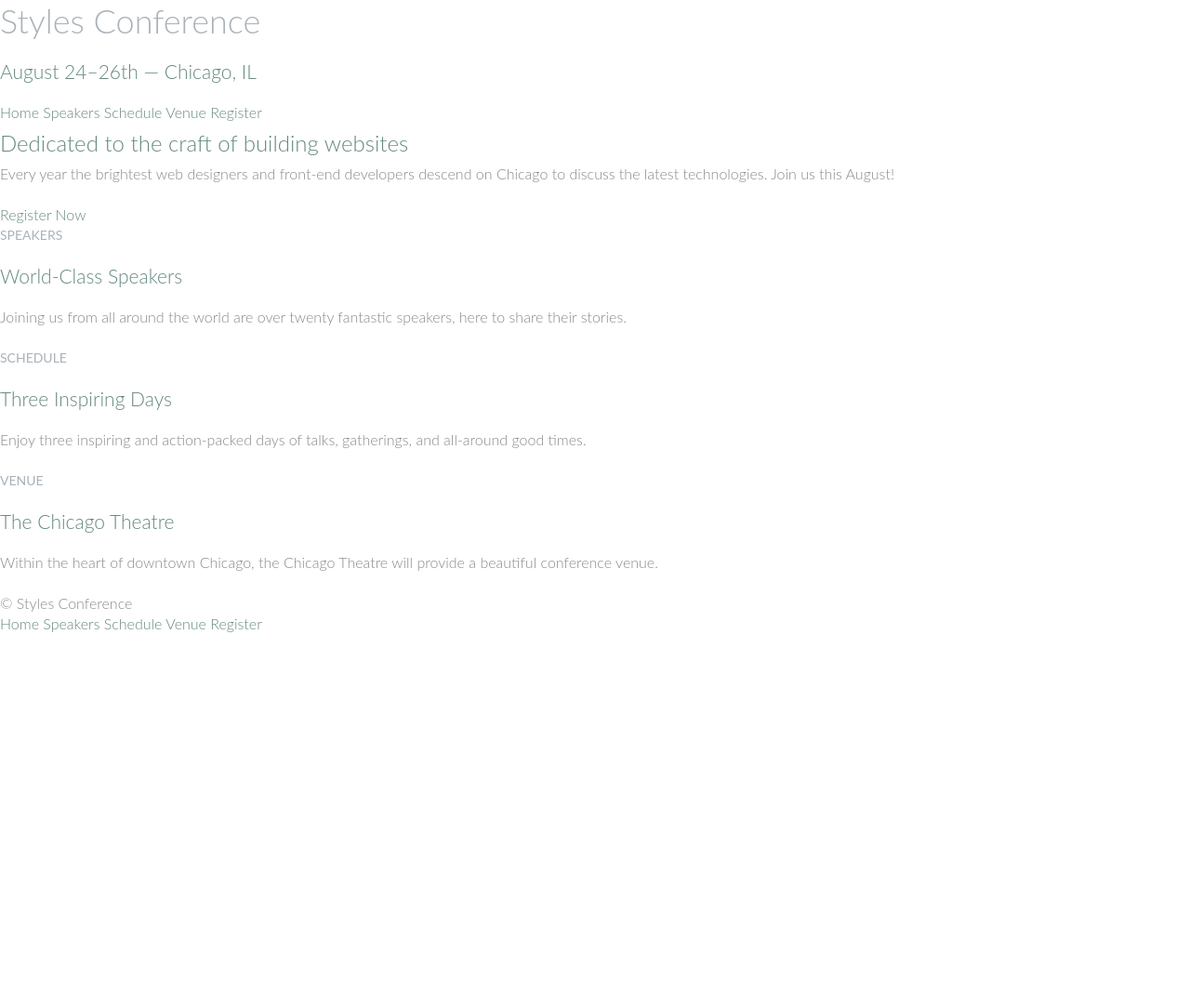
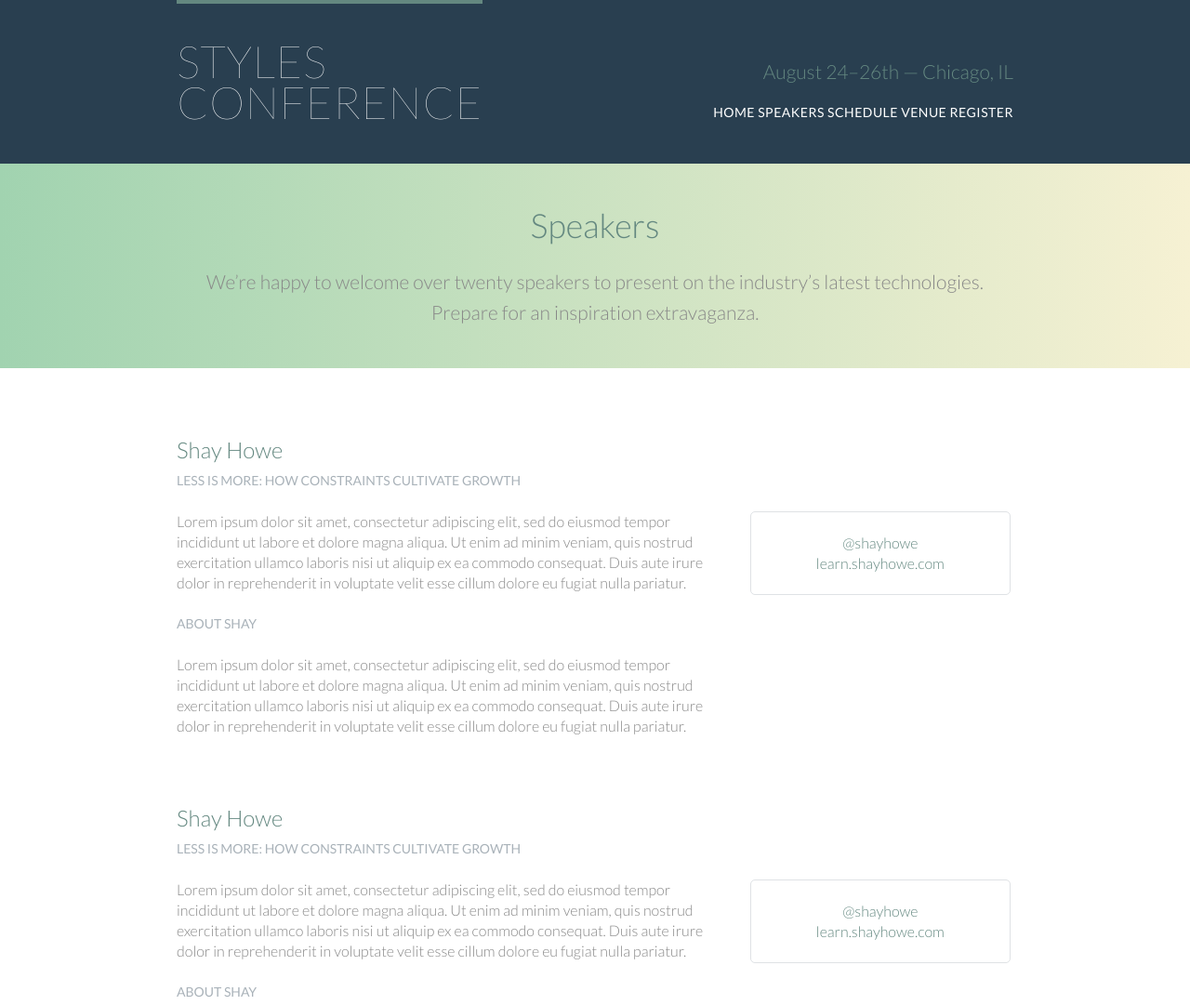
Before and after one commit to carlosyasu91/shayhowe, a plain HTML site: page speakers.html in a window 1280 px wide. Shown: the top 1081 px of the page at 93% size. Before the commit the page ends 800 px from the top, so only its background shows below. Drawn offline with Linux system fonts and the light colour scheme.

Commit message:
Completed Sections 1-8
Added more CSS styles and changed HMML Structures of speakers.html and
index.html

```diff
--- a/assets/styles/styles.css
+++ b/assets/styles/styles.css
@@ -49,6 +49,7 @@ table {
 /* Custom styles */
 
 body{
+	background: #293f50;
 	color:#888;
 	font:300 16px/22px "Lato", "Open Sans", "Helvetica Neue", Helvetica, Arial, sans-serif;
 }
@@ -115,6 +116,8 @@ cite,em{
 .hero{
 	line-height: 44px;
 	padding: 22px 80px 66px 80px;
+	color: #fff;
+	text-align: center;
 }
 .hero h2{
 	font-size: 36px;
@@ -125,6 +128,15 @@ cite,em{
 }
 .teaser a:hover h3{
 	color:#a9b2b9;
+}
+/* Leads */
+
+.lead{
+	text-align: center;
+}
+.lead p{
+	font-size: 21px;
+	line-height: 33px;
 }
 
 /* Links */
@@ -144,12 +156,21 @@ p a{
 /* Buttons */
 .btn{
 	border-radius: 5px;
+	color: #fff;
+	cursor: pointer;
 	display: inline-block;
+	font-weight: 400;
+	letter-spacing: .5px;
+	text-transform: uppercase;
 	margin: 0;
 }
 .btn-alt{
-	border: 1px solid #dfe3e5;
+	border: 1px solid #fff;
 	padding: 10px 30px;
+}
+.btn-alt:hover{
+	background: #fff;
+	color: #648880;
 }
 
 /* Home */
@@ -163,6 +184,8 @@ p a{
 	content: "";
 	display: table;
 }
+
+/* Clearfix */
 .group:after{
 	clear: both;
 };
@@ -170,6 +193,27 @@ p a{
 	clear: both;
 	*zoom: 1;
 }
+
+/* Rows */
+
+.row,
+.row-alt{
+
+	min-width: 960px;
+
+}
+.row{
+	background: #fff;
+	padding: 66px 0 44px 0;
+}
+.row-alt{
+	background: #cbe2c1;
+	background: -webkit-linear-gradient(to right, #a1d3b0, #f6f1d3);
+	background: -moz-linear-gradient(to right, #a1d3b0, #f6f1d3);
+	background: linear-gradient(to right, #a1d3b0, #f6f1d3);
+	padding: 44px 0 22px 0;
+}
+
 /* Primary header */
 .logo{
 	font-weight: 100;
@@ -184,6 +228,15 @@ p a{
 .tagline{
 	text-align: right;
 	margin:66px 0 22px 0;
+}
+
+.primary-footer a,
+.primary-header a{
+	color: #fff;
+}
+.primary-header a:hover,
+.primary-footer a:hover{
+	color: #648880;
 }
 
 /* Primaty footer */
@@ -219,3 +272,22 @@ p a{
 .nav{
 	text-align: right;
 }
+.nav li{
+	display:inline-block;
+	margin: 0 10px;
+	vertical-align: top;
+}
+.nav li:last-child{
+	margin-right: 0;
+}
+/* Speakers page */
+.speaker-info{
+	border: 1px solid #dfe2e5;
+	border-radius: 5px;
+	margin-top: 88px;
+	padding: 22px 0;
+	text-align: center;
+}
+.speaker{
+	margin-bottom: 44px;
+}
--- a/speakers.html
+++ b/speakers.html
@@ -3,14 +3,16 @@
 	<head>
 		<meta charset="utf-8">
 		<link rel="stylesheet" href="assets/styles/styles.css">
+		<link href='http://fonts.googleapis.com/css?family=Lato:400,300,100'
+		rel='stylesheet' type='text/css'>
 	</head>
 	<body id="top">
-		<header>
-			<h1>
-				<a href="index.html">Styles Conference</a>
+		<header class="primary-header container group">
+			<h1 class="logo">
+				<a href="index.html">Styles <br> Conference</a>
 			</h1>
-			<h3>August 24&ndash;26th &mdash; Chicago, IL</h3>
-			<nav>
+			<h3 class="tagline">August 24&ndash;26th &mdash; Chicago, IL</h3>
+			<nav class="nav primary-nav">
 				<a href="index.html">Home</a>
 				<a href="speakers.html">Speakers</a>
 				<a href="schedule.html">Schedule</a>
@@ -18,37 +20,53 @@
 				<a href="register.html">Register</a>
 			</nav>
 		</header>
-		<section>
-			<h2>Dedicated to the craft of building websites</h2>
-			<p>Every year the brightest web designers and front-end developers descend on Chicago to discuss the latest technologies. Join us this August!</p>
-			<a href="register.html">Register Now</a>
+		<section class="row-alt">
+			<div class="lead container">
+				<h1>Speakers</h1>
+				<p>We&#8217;re happy to welcome over twenty speakers to present on the industry&#8217;s latest technologies. Prepare for an inspiration extravaganza.</p>
+			</div>
 		</section>
-		<section>
-			<section>
-				<a href="speakers.html">
-					<h5>Speakers</h5>
-					<h3>World-Class Speakers</h3>
-				</a>
-				<p>Joining us from all around the world are over twenty fantastic speakers, here to share their stories.</p>
-			</section>
-			<section>
-				<a href="schedule.html">
-					<h5>Schedule</h5>
-					<h3>Three Inspiring Days</h3>
-				</a>
-				<p>Enjoy three inspiring and action-packed days of talks, gatherings, and all-around good times.</p>
-			</section>
-			<section>
-				<a href="venue.html">
-					<h5>Venue</h5>
-					<h3>The Chicago Theatre</h3>
-				</a>
-				<p>Within the heart of downtown Chicago, the Chicago Theatre will provide a beautiful conference venue.</p>
-			</section>
+		<section class="row">
+			<div class="grid">
+				<section class="speaker" id="shay-howe">
+					<div class="col-2-3">
+						    <h2>Shay Howe</h2>
+						    <h5>Less Is More: How Constraints Cultivate Growth</h5>
+						    <p>Lorem ipsum dolor sit amet, consectetur adipiscing elit, sed do eiusmod tempor incididunt ut labore et dolore magna aliqua. Ut enim ad minim veniam, quis nostrud exercitation ullamco laboris nisi ut aliquip ex ea commodo consequat. Duis aute irure dolor in reprehenderit in voluptate velit esse cillum dolore eu fugiat nulla pariatur. </p>
+						    <h5>About Shay</h5>
+						    <p>Lorem ipsum dolor sit amet, consectetur adipiscing elit, sed do eiusmod tempor incididunt ut labore et dolore magna aliqua. Ut enim ad minim veniam, quis nostrud exercitation ullamco laboris nisi ut aliquip ex ea commodo consequat. Duis aute irure dolor in reprehenderit in voluptate velit esse cillum dolore eu fugiat nulla pariatur. </p>
+					</div><!--
+				 --><aside class="col-1-3">
+						<div class="speaker-info">
+							<ul>
+								<li><a href="https://twitter.com/shayhowe">@shayhowe</a></li>
+								<li><a href="http://learn.shayhowe.com/">learn.shayhowe.com</a></li>
+							</ul>
+						</div>
+					</aside>
+				</section>
+					<section class="speaker" id="shay-howe">
+					<div class="col-2-3">
+						    <h2>Shay Howe</h2>
+						    <h5>Less Is More: How Constraints Cultivate Growth</h5>
+						    <p>Lorem ipsum dolor sit amet, consectetur adipiscing elit, sed do eiusmod tempor incididunt ut labore et dolore magna aliqua. Ut enim ad minim veniam, quis nostrud exercitation ullamco laboris nisi ut aliquip ex ea commodo consequat. Duis aute irure dolor in reprehenderit in voluptate velit esse cillum dolore eu fugiat nulla pariatur. </p>
+						    <h5>About Shay</h5>
+						    <p>Lorem ipsum dolor sit amet, consectetur adipiscing elit, sed do eiusmod tempor incididunt ut labore et dolore magna aliqua. Ut enim ad minim veniam, quis nostrud exercitation ullamco laboris nisi ut aliquip ex ea commodo consequat. Duis aute irure dolor in reprehenderit in voluptate velit esse cillum dolore eu fugiat nulla pariatur. </p>
+					</div><!--
+				 --><aside class="col-1-3">
+						<div class="speaker-info">
+							<ul>
+								<li><a href="https://twitter.com/shayhowe">@shayhowe</a></li>
+								<li><a href="http://learn.shayhowe.com/">learn.shayhowe.com</a></li>
+							</ul>
+						</div>
+					</aside>
+				</section>
+			</div>
 		</section>
-		<footer>
+		<footer class="container primary-footer group">
 			<small>&copy; Styles Conference</small>
-			<nav>
+			<nav class="nav">
 				<a href="index.html">Home</a>
 				<a href="speakers.html">Speakers</a>
 				<a href="schedule.html">Schedule</a>
```
Also changed, not shown: index.html (+27 -3 lines).
